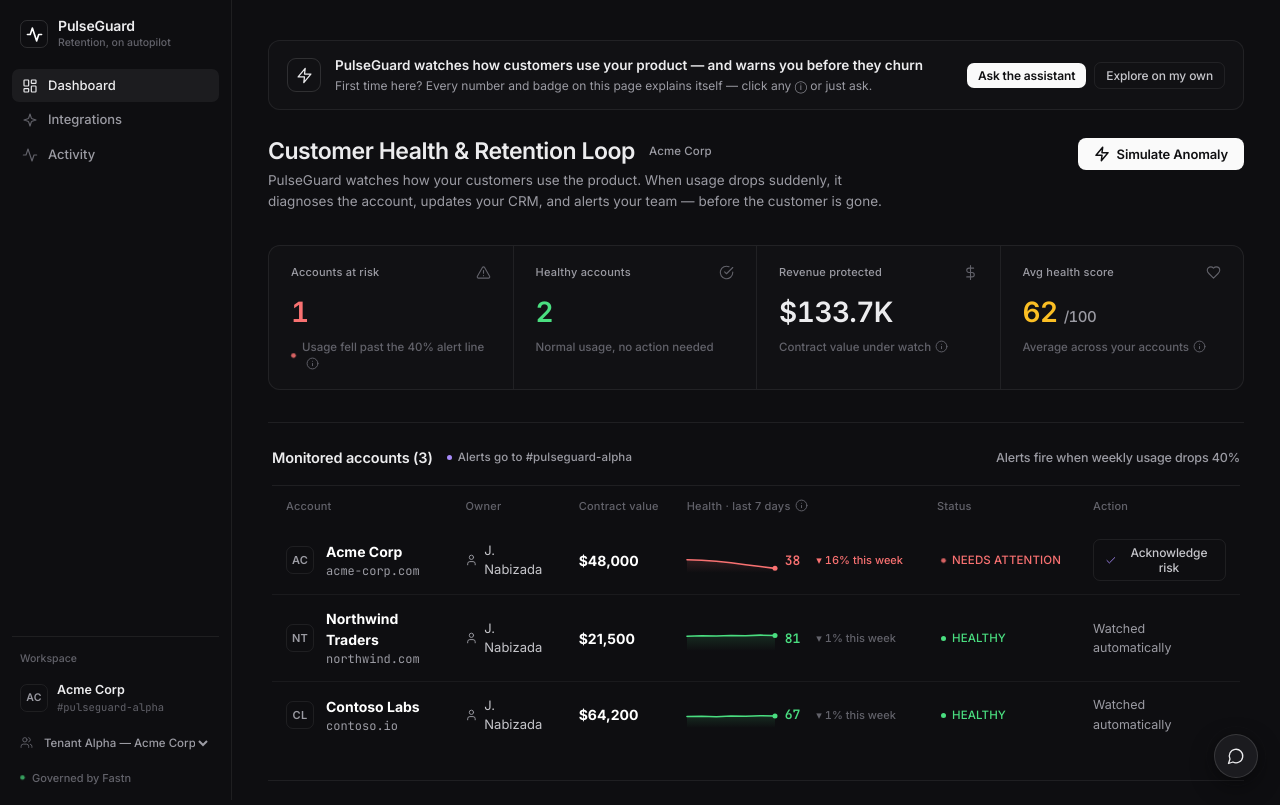
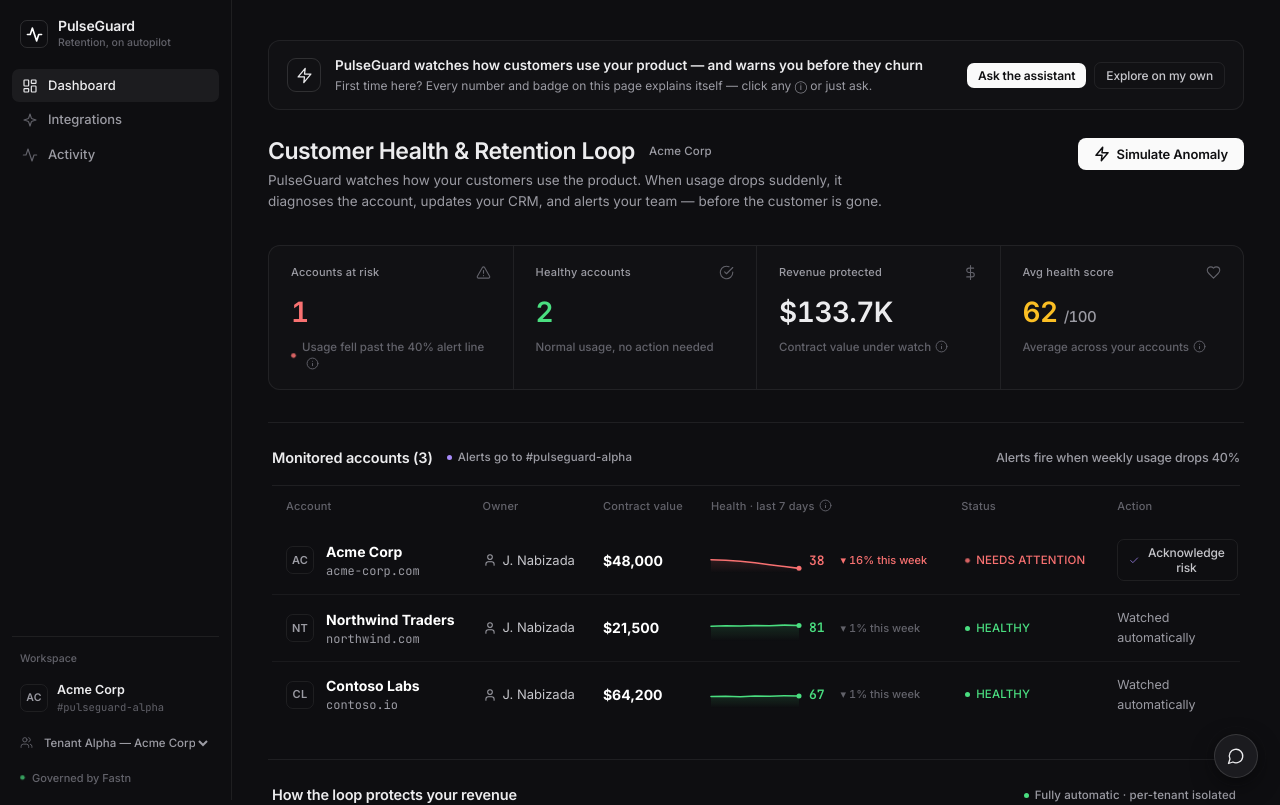
Before and after one commit to jamshidnabizada7-boop/PULSEGUARD-, a Next.js app in the folder pulseguard-app/: page / in a window 1280 px wide. Shown: the top 805 px of the page. Built offline with nearby package versions, Linux system fonts and the light colour scheme.

Commit message:
fix(chat): dock participates in layout — main column reserves dock width when open (no more occluded KPIs/CTA), table rows pinned to single lines with horizontal scroll

```diff
--- a/pulseguard-app/app/globals.css
+++ b/pulseguard-app/app/globals.css
@@ -123,6 +123,14 @@
   min-width: 0;
   position: relative;
   z-index: 1;
+  transition: margin-right 0.18s ease;
+}
+
+/* Chat dock open: the layout makes room for it — nothing gets covered */
+@media (min-width: 641px) {
+  body.chat-open .main-col {
+    margin-right: 400px;
+  }
 }
 
 /* ============ Sidebar ============ */
--- a/pulseguard-app/app/page.jsx
+++ b/pulseguard-app/app/page.jsx
@@ -411,13 +411,13 @@
                         <div style={{ display: 'flex', alignItems: 'center', gap: 12 }}>
                           <div className="company-avatar">{a.shortCode || a.name.substring(0, 2).toUpperCase()}</div>
                           <div>
-                            <div style={{ fontWeight: 650, color: '#fff', fontSize: 14 }}>{a.name}</div>
+                            <div style={{ fontWeight: 650, color: '#fff', fontSize: 14, whiteSpace: 'nowrap' }}>{a.name}</div>
                             <div className="muted mono" style={{ fontSize: 12 }}>{a.domain}</div>
                           </div>
                         </div>
                       </td>
                       <td>
-                        <div style={{ display: 'flex', alignItems: 'center', gap: 6, color: 'var(--text-dim)' }}>
+                        <div style={{ display: 'flex', alignItems: 'center', gap: 6, color: 'var(--text-dim)', whiteSpace: 'nowrap' }}>
                           <IconUser size={14} style={{ color: 'var(--muted)' }} />
                           <span>{a.owner}</span>
                         </div>
--- a/pulseguard-app/components/AssistantPanel.jsx
+++ b/pulseguard-app/components/AssistantPanel.jsx
@@ -103,6 +103,13 @@
 
   useEffect(() => {
     if (open) setTimeout(() => inputRef.current?.focus(), 140);
+  }, [open]);
+
+  // The dock is part of the layout (Cursor-style): shift content aside instead
+  // of overlaying it, so nothing on the page is hidden behind the chat.
+  useEffect(() => {
+    document.body.classList.toggle('chat-open', open);
+    return () => document.body.classList.remove('chat-open');
   }, [open]);
 
   const tenant = getTenant(tenantId);
```
